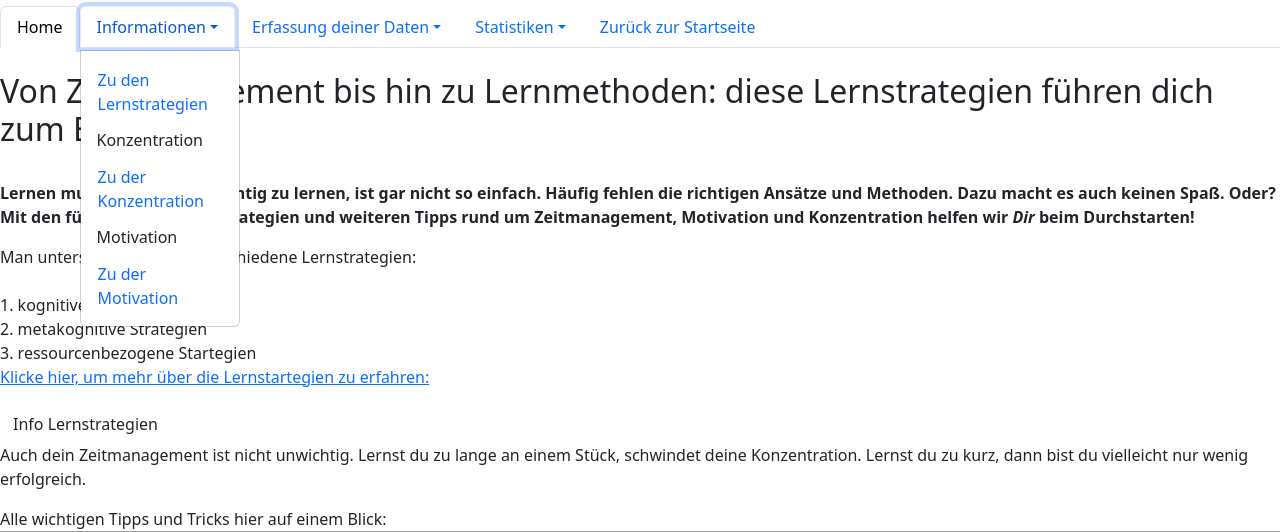
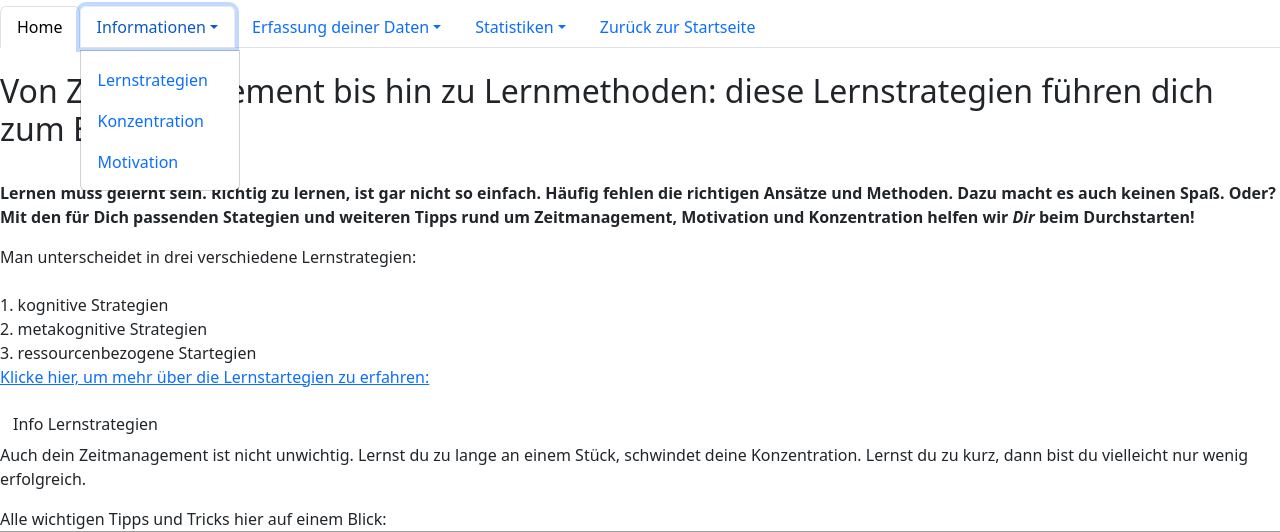
Before and after one commit to Viktoriagrv/kursarbeit_grushev_vaske, a PHP site: page /vaske_lisa/StartseiteLisa.php in a window 1280 px wide, after a click on "Informationen". Shown: the part 50-582 px from the top of the page. Run offline with PHP 8.4, Linux system fonts and the light colour scheme; grey boxes are pictures that could not be loaded.

Commit message:
Verlinkungen NavigationsleisteLisa

```diff
--- a/vaske_lisa/StartseiteLisa.php
+++ b/vaske_lisa/StartseiteLisa.php
@@ -23,21 +23,18 @@
 
 	  <ul class="nav nav-tabs">
   <li class="nav-item">
-    <a class="nav-link active" aria-current="page" href="#">Home</a>
-  </li>
+    <a class="nav-link active" aria-current="page" href="#">Home</a> </li>
 
   <!-- Dropdownlink 1 -->
   <li class="nav-item dropdown">
     <a class="nav-link dropdown-toggle" data-bs-toggle="dropdown" href="#" role="button" aria-expanded="false">Informationen</a>
     <ul class="dropdown-menu">
 
-	  <a class="nav-link" href="InfoLisa/Lernstartegien.php">Zu den Lernstrategien</a></li>
+	  <a class="nav-link" href="InfoLisa/Lernstartegien.php">Lernstrategien</a></li>
 
-      <li><a class="dropdown-item" href="#">Konzentration</a>
-	  <a class="nav-link" href="InfoLisa/Konzentration.php">Zu der Konzentration</a></li>
+	  <a class="nav-link" href="InfoLisa/Konzentration.php">Konzentration</a></li>
 
-      <li><a class="dropdown-item" href="#">Motivation</a>
-	  <a class="nav-link" href="InfoLisa/Motivation.php">Zu der Motivation</a></li>
+	  <a class="nav-link" href="InfoLisa/Motivation.php"> Motivation</a></li>
 
 
 
@@ -57,14 +54,12 @@
 	  <li class="nav-item dropdown">
     <a class="nav-link dropdown-toggle" data-bs-toggle="dropdown" href="#" role="button" aria-expanded="false">Statistiken</a>
     <ul class="dropdown-menu">
-      <li><a class="dropdown-item" href="#">Lernstrategien</a>
-		  <a class="nav-link" href="StatistikLisa/Lernstrategien.php">Zu den Lernstrategien</a></li>
 
-      <li><a class="dropdown-item" href="#">Konzentration </a>
-	  <a class="nav-link" href="StatistikLisa/Konzentration.php">Zu der Konzentration</a></li>
+		  <a class="nav-link" href="StatistikLisa/Lernstrategien.php">Lernstrategien</a></li>
 
-      <li><a class="dropdown-item" href="#">Motivation</a>
-	  <a class="nav-link" href="StatistikLisa/Motivation.php">Zu der Motivation</a></li>
+	  <a class="nav-link" href="StatistikLisa/Konzentration.php">Konzentration</a></li>
+
+	  <a class="nav-link" href="StatistikLisa/Motivation.php">Motivation</a></li>
     </ul>
 
 		  <!-- Link zur Startseite -->
--- a/vaske_lisa/_notes/dwsync.xml
+++ b/vaske_lisa/_notes/dwsync.xml
@@ -1,6 +1,6 @@
 <?xml version="1.0" encoding="utf-8" ?>
 <dwsync>
 <file name="ErfassungLisa.php" server="m12241-09.kurs.jade-hs.de//public_html/" local="3785530888" remote="3785576880" Dst="1" />
-<file name="StartseiteLisa.php" server="m12241-09.kurs.jade-hs.de//public_html/" local="3785580421" remote="3785576820" Dst="1" />
+<file name="StartseiteLisa.php" server="m12241-09.kurs.jade-hs.de//public_html/" local="3785580761" remote="3785577120" Dst="1" />
 <file name="VerarbeitungLisa.php" server="m12241-09.kurs.jade-hs.de//public_html/" local="3785530770" remote="3785576880" Dst="1" />
 </dwsync>
```
